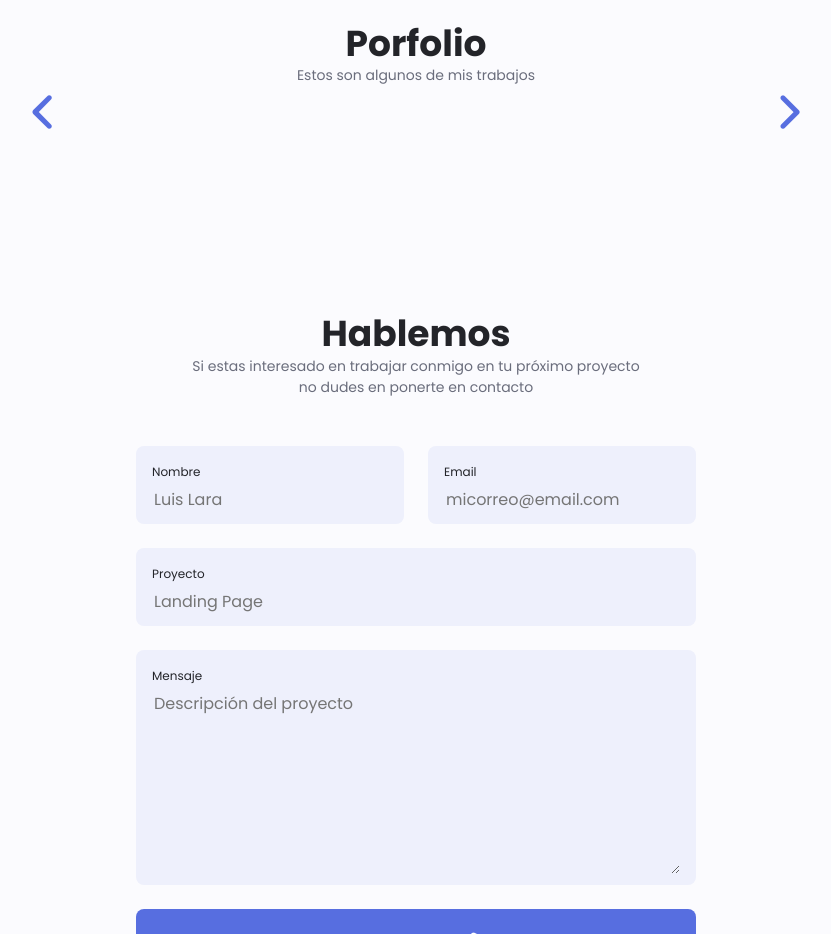
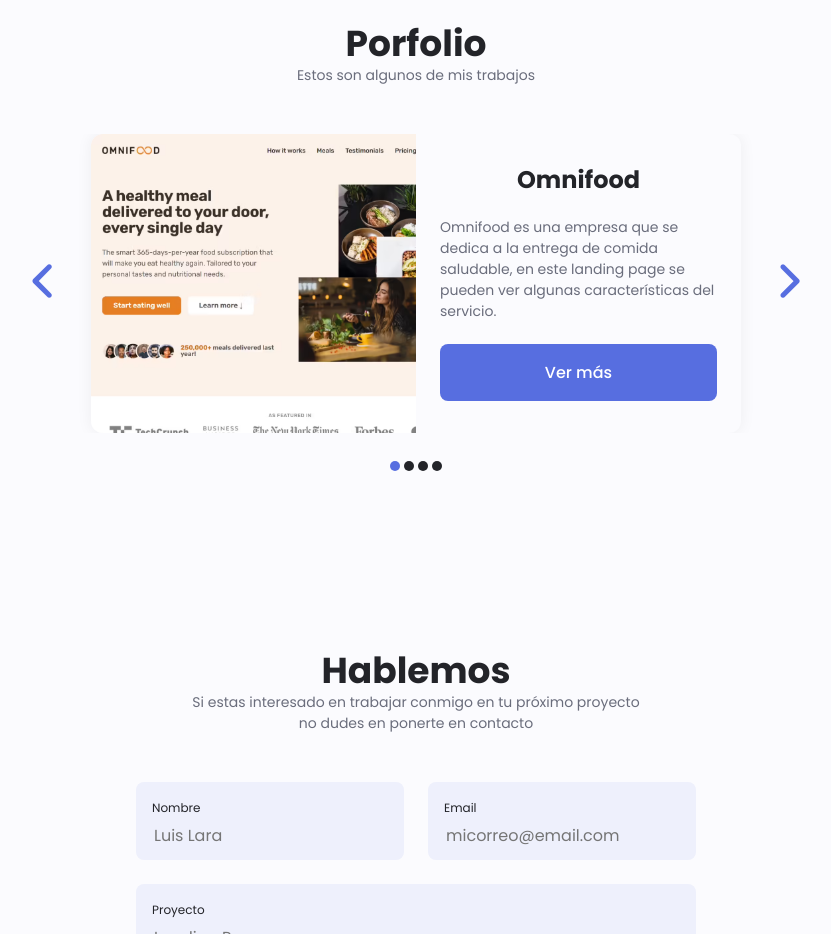
Before and after one commit to AngelCruzL/old-portfolio, a website built with Vite: page index.html in a window 1280 px wide. Shown: the part 1680-2614 px from the top of the page, without its empty margins (224-1055 px from the left). Built offline with nearby package versions, Linux system fonts and the light colour scheme; files whose address does not match are found by name.

Commit message:
feat: adding webp and avif image support on slides

```diff
--- a/src/js/skills.js
+++ b/src/js/skills.js
@@ -1,6 +1,4 @@
 const $skills = document.querySelectorAll('details');
-
-console.log($skills[1]);
 
 $skills.forEach(list => {
   list.addEventListener('click', e => {
--- a/src/js/slide.js
+++ b/src/js/slide.js
@@ -1,21 +1,61 @@
 const $sliderContainer = document.querySelector('.slider__container');
 
-getData();
+const data = {
+  projects: [
+    {
+      imageAvif: './src/img/omnifood.avif',
+      imageWebp: './src/img/omnifood.webp',
+      image: './src/img/omnifood.png',
+      alt: 'Omnifood',
+      title: 'Omnifood',
+      previewDescription:
+        'Omnifood es una empresa que se dedica a la entrega de comida saludable, en este landing page se pueden ver algunas características del servicio.',
+      description:
+        ' Lorem ipsum dolor sit amet consectetur adipisicing elit. Sapiente autem ducimus accusamus architecto.  Lorem ipsum dolor sit amet consectetur adipisicing elit. Sapiente autem ducimus accusamus architecto.',
+      url: 'https://github.com/AngelCruzL/omnifood',
+    },
+    {
+      imageAvif: './src/img/natours.avif',
+      imageWebp: './src/img/natours.webp',
+      image: './src/img/natours.png',
+      alt: 'Natours',
+      title: 'Natours',
+      previewDescription:
+        'Natours es una agencia de viajes que ofrece servicios de tours en distintos lugares, en esta landing page se pueden ver características del servicio.',
+      description:
+        ' Lorem ipsum dolor sit amet consectetur adipisicing elit. Sapiente autem ducimus accusamus architecto.  Lorem ipsum dolor sit amet consectetur adipisicing elit. Sapiente autem ducimus accusamus architecto.',
+      url: 'https://github.com/AngelCruzL/omnifood',
+    },
+    {
+      imageAvif: './src/img/react-calendar.avif',
+      imageWebp: './src/img/react-calendar.webp',
+      image: './src/img/react-calendar.png',
+      alt: 'Custom Calendar',
+      title: 'Custom Calendar',
+      previewDescription:
+        'Esta aplicación similar a Google calendar permite observar eventos de las personas que estén registrados en ella, pensada para agendar eventos dentro de equipos de trabajo.',
+      description:
+        ' Lorem ipsum dolor sit amet consectetur adipisicing elit. Sapiente autem ducimus accusamus architecto.  Lorem ipsum dolor sit amet consectetur adipisicing elit. Sapiente autem ducimus accusamus architecto.',
+      url: 'https://github.com/AngelCruzL/omnifood',
+    },
+    {
+      imageAvif: './src/img/react-calendar.avif',
+      imageWebp: './src/img/react-calendar.webp',
+      image: './src/img/react-calendar.png',
+      alt: 'Calendar Backend',
+      title: 'Calendar Backend',
+      previewDescription:
+        'Esta es la parte de backend de la aplicación Custom Calendar, no cuenta con una parte visual, pero es posible ver el código fuente del proyecto.',
+      description:
+        ' Lorem ipsum dolor sit amet consectetur adipisicing elit. Sapiente autem ducimus accusamus architecto.  Lorem ipsum dolor sit amet consectetur adipisicing elit. Sapiente autem ducimus accusamus architecto.',
+      url: 'https://github.com/AngelCruzL/omnifood',
+    },
+  ],
+};
 
-async function getData() {
-  try {
-    const res = await fetch(`data/portfolio.json`);
-    const data = await res.json();
-
-    createSlides(data);
-  } catch (err) {
-    console.error(err);
-  }
-}
-
-function createSlides({ projects }) {
-  projects.forEach((slide, i) => {
-    const { image, alt, title, previewDescription, url } = slide;
+data.projects.forEach((slide, i) => {
+  const { imageAvif, imageWebp, image, alt, title, previewDescription, url } =
+    slide;
 
   $sliderContainer.insertAdjacentHTML(
     'beforeend',
@@ -23,11 +63,17 @@ function createSlides({ projects }) {
         <scroll-page class="slider__slide" id="slide-${i + 1}">
           <div class="card-container">
             <div class="card">
+              <picture>
+                <source srcset="${imageAvif}" type="image/avif">
+                <source srcset="${imageWebp}" type="image/webp">
                 <img
                 src="${image}"
                 alt="${alt}"
                 class="card__image"
+                loading="lazy"
+                decoding="async"
               />
+              </picture>
               <div class="card__data">
                 <h3 class="card__title">${title}</h3>
                 <p class="card__description">
@@ -41,6 +87,3 @@ function createSlides({ projects }) {
       `
   );
 });
-}
-
-// <button class="card__button">Ver más</button>;
--- a/src/sass/components/_card.scss
+++ b/src/sass/components/_card.scss
@@ -22,6 +22,8 @@
   }
 
   &__image {
+    display: block;
+    block-size: 100%;
     align-self: stretch;
     object-fit: cover;
     object-position: left;
```
Lines whose indentation alone changed are shown as unchanged.
